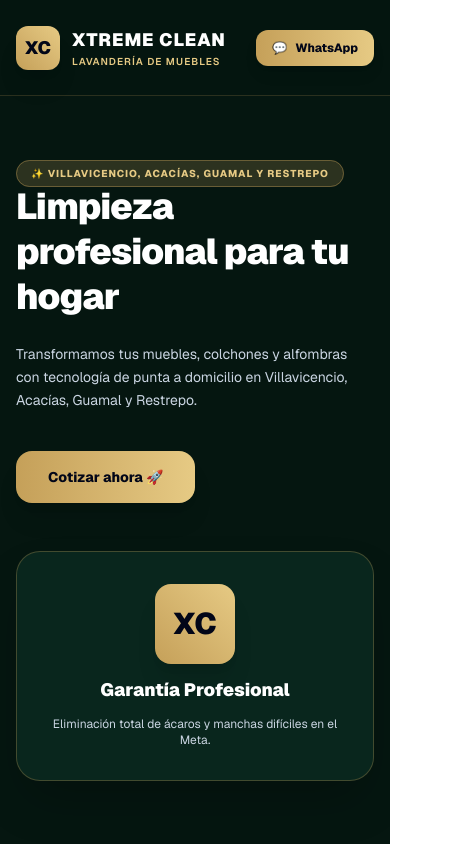
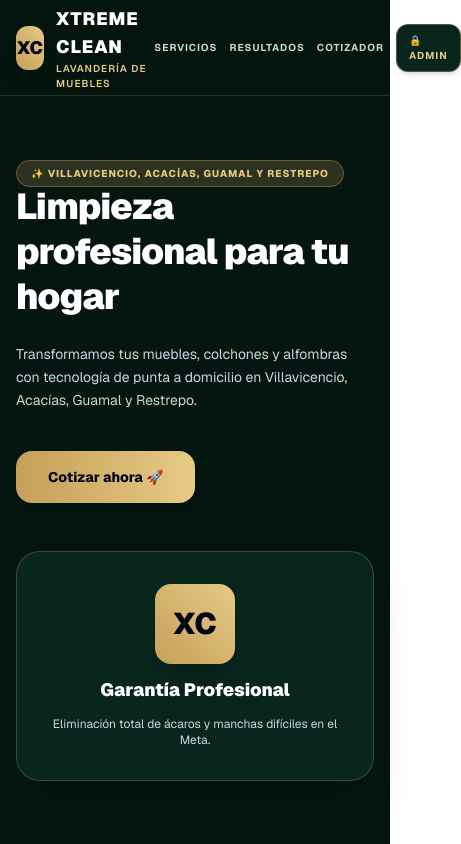
Before and after one commit to devjuanflow/xtreme-clean, a Next.js app: page / in a window 390 px wide. Shown: the top 844 px of the page, 461 px wide, since content can reach past the window. Built offline with nearby package versions, Linux system fonts and the light colour scheme.

Commit message:
actualizacion v10

```diff
--- a/app/page.tsx
+++ b/app/page.tsx
@@ -223,18 +223,18 @@ export default function LandingPage() {
           </div>
         </div>
 
-        <nav className="hidden md:flex items-center gap-8 text-xs font-bold uppercase tracking-widest text-slate-300">
+        <nav className="flex items-center gap-3 sm:gap-6 text-[10px] sm:text-xs font-bold uppercase tracking-widest text-slate-300">
           <a href="#servicios" className="hover:text-[#e6ca84] transition-colors">Servicios</a>
           <a href="#galeria" className="hover:text-[#e6ca84] transition-colors">Resultados</a>
           <a href="#cotizador" className="hover:text-[#e6ca84] transition-colors">Cotizador</a>
-          <Link href="/admin/login" className="px-4 py-2 bg-[#09261d] hover:bg-[#0d3b2d] border border-[#c5a059]/40 text-[#e6ca84] rounded-xl transition-all shadow-md">
+          <Link href="/admin/login" className="px-3 py-2 bg-[#09261d] hover:bg-[#0d3b2d] border border-[#c5a059]/40 text-[#e6ca84] rounded-xl transition-all shadow-md">
             🔒 Admin
           </Link>
         </nav>
 
         <button
           onClick={() => setModalWhatsAppAbierto(true)}
-          className="px-4 py-2.5 bg-gradient-to-r from-[#c5a059] to-[#e6ca84] text-slate-950 font-extrabold rounded-xl shadow-lg text-xs flex items-center gap-2 cursor-pointer hover:brightness-110"
+          className="hidden lg:flex px-4 py-2.5 bg-gradient-to-r from-[#c5a059] to-[#e6ca84] text-slate-950 font-extrabold rounded-xl shadow-lg text-xs items-center gap-2 cursor-pointer hover:brightness-110"
         >
           <span>💬</span> WhatsApp
         </button>
```
